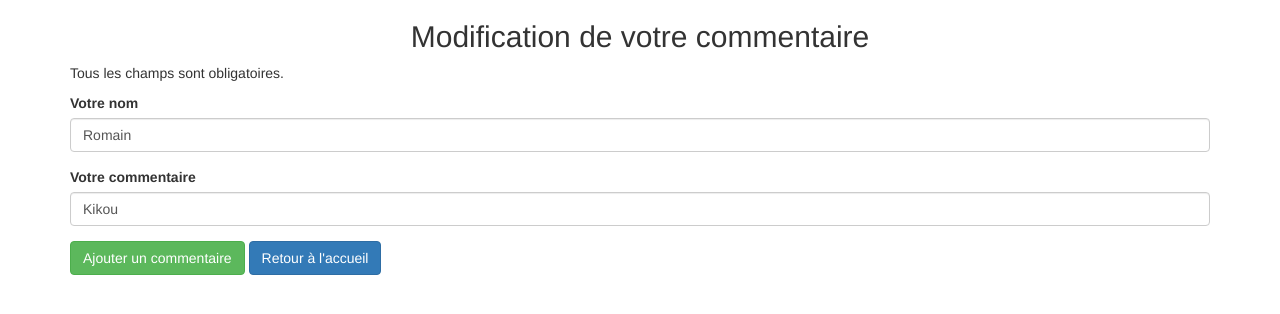
After one commit to romain-gautier/cours-php, a PHP site: page /modif_com.php?id=1 in a window 1280 px wide. The commit adds this page. Shown: the top 314 px of the page. Run offline with PHP 8.4, Linux system fonts and the light colour scheme; data comes from the database, SQL or seed files in the repository.

Commit message:
modification des commentaires

```diff
--- a/blog_poo/app/Commentaire.php
+++ b/blog_poo/app/Commentaire.php
@@ -33,4 +33,17 @@ class Commentaire
         }
     }
 
+    public function modifCom()
+    {
+        if (!empty($_POST["nomCommentaire"]) && !empty($_POST["contenuCommentaire"]))
+        {
+            $connection = new Database();
+            $req = $connection->connection();
+
+            $modif = $req->prepare("UPDATE commentaires SET auteur_com = ?, contenu_com = ? WHERE id = ?");
+            $modif->execute(array($_POST["nomCommentaire"], $_POST["contenuCommentaire"], $_GET["id"]));
+            echo 'Message modifié';
+        }
+    }
+
 }
--- /dev/null
+++ b/blog_poo/modif_com.php
@@ -0,0 +1,46 @@
+<?php
+require 'app/Commentaire.php';
+?>
+
+<!DOCTYPE html>
+<html>
+<head>
+    <meta charset="utf-8" />
+    <title>Blog</title>
+    <link rel="stylesheet" href="https://maxcdn.bootstrapcdn.com/bootstrap/3.3.6/css/bootstrap.min.css" integrity="sha384-1q8mTJOASx8j1Au+a5WDVnPi2lkFfwwEAa8hDDdjZlpLegxhjVME1fgjWPGmkzs7" crossorigin="anonymous">
+</head>
+
+<?php
+
+$commentaire = new Commentaire();
+$modifCom = $commentaire->modifCom();
+
+$connection = new Database();
+$req = $connection->connection();
+
+$recup = $req->prepare("SELECT id, auteur_com, contenu_com FROM commentaires WHERE id = :id" );
+$recup->execute(array("id" => $_GET["id"]));
+$donnees = $recup->fetch();
+?>
+
+<body class="container">
+
+<h2 class="text-center">Modification de votre commentaire</h2>
+
+<p>
+    Tous les champs sont obligatoires. <br>
+<form action="modif_com.php?id=<?php echo $_GET['id']; ?>" method="post">
+    <div class="form-group">
+        <label for="nomCommentaire">Votre nom</label>
+        <input type="text" class="form-control" id="nomCommentaire" name="nomCommentaire" value="<?php echo htmlspecialchars($donnees["auteur_com"]); ?>">
+    </div>
+    <div class="form-group">
+        <label for="contenuCommentaire">Votre commentaire</label>
+        <input type="text" class="form-control" id="contenuCommentaire" name="contenuCommentaire" value="<?php echo htmlspecialchars($donnees["contenu_com"]); ?>">
+    </div>
+    <button type="submit" class="btn btn-success">Ajouter un commentaire</button> <a class="btn btn-primary" href="index.php" role="button">Retour à l'accueil</a>
+</p>
+
+
+</body>
+</html>
--- a/projet_blog/modif_com.php
+++ b/projet_blog/modif_com.php
@@ -7,7 +7,6 @@
     </head>
 
     <?php
-
         try {
           $bdd = new PDO('mysql:host=localhost;dbname=projet_blog;charset=utf8', 'root', 'root'); }
         catch(Exception $e) {
@@ -23,9 +22,6 @@
       $recup = $bdd->prepare("SELECT id, auteur_com, contenu_com FROM commentaires WHERE id = :id" );
       $recup->execute(array("id" => $_GET["id"]));
       $donnees = $recup->fetch();
-
-
-
      ?>
 
     <body class="container">
```
